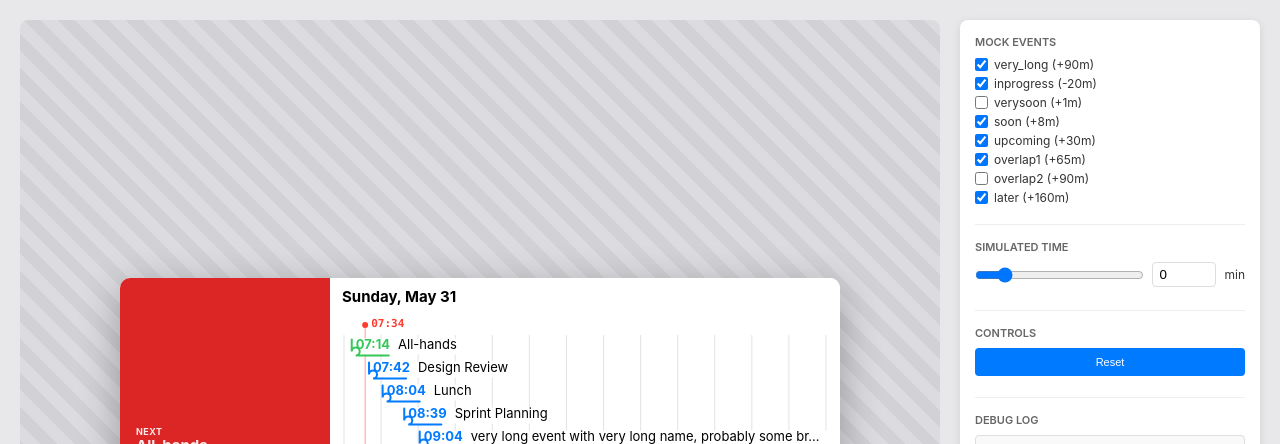
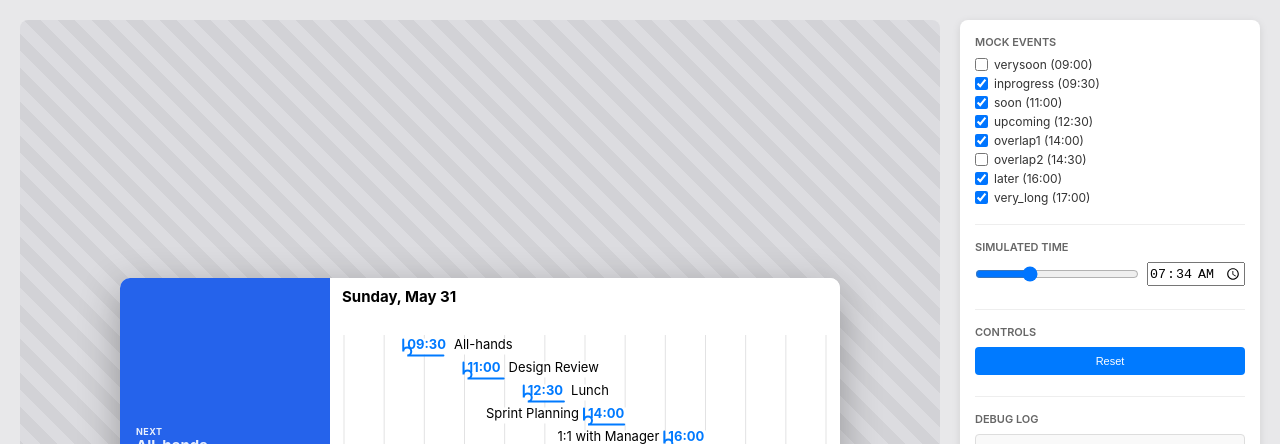
Before and after one commit to Joxter/calendar-reminder, a website built with Vite: page web/index.html in a window 1280 px wide. Shown: the top 444 px of the page. Built offline with nearby package versions, Linux system fonts and the light colour scheme.

Commit message:
better time mocks

```diff
--- a/web/index.html
+++ b/web/index.html
@@ -146,9 +146,8 @@
       <div class="dev-section">
         <h3>Simulated Time</h3>
         <div class="dev-row">
-          <input type="range" id="time-range" min="-120" max="720" step="1" value="0" />
-          <input type="number" id="time-offset" value="0" />
-          <span>min</span>
+          <input type="range" id="time-range" min="0" max="1439" step="1" value="0" />
+          <input type="time" id="time-input" />
         </div>
       </div>
 
--- a/web/src/model.ts
+++ b/web/src/model.ts
@@ -23,27 +23,29 @@
 export interface MockEventDef {
   id: string
   title: string
-  offsetMinutes: number // minutes from `now`; negative = already started
+  startMinute: number // absolute minute of the day (0..1439)
   durationMinutes: number
 }
 
+const hm = (h: number, m = 0) => h * 60 + m // minute-of-day helper
+
 export const mockEventDefs: MockEventDef[] = [
-  { id: 'very_long', title: 'very long event with very long name, probably some broken import from another systems', offsetMinutes: 90, durationMinutes: 180 },
-  { id: 'inprogress', title: 'All-hands', offsetMinutes: -20, durationMinutes: 60 },
-  { id: 'verysoon', title: 'Standup', offsetMinutes: 1, durationMinutes: 15 },
-  { id: 'soon', title: 'Design Review', offsetMinutes: 8, durationMinutes: 60 },
-  { id: 'upcoming', title: 'Lunch', offsetMinutes: 30, durationMinutes: 60 },
-  { id: 'overlap1', title: 'Sprint Planning', offsetMinutes: 65, durationMinutes: 60 },
-  { id: 'overlap2', title: 'Retrospective', offsetMinutes: 90, durationMinutes: 60 },
-  { id: 'later', title: '1:1 with Manager', offsetMinutes: 160, durationMinutes: 30 },
+  { id: 'verysoon', title: 'Standup', startMinute: hm(9, 0), durationMinutes: 15 },
+  { id: 'inprogress', title: 'All-hands', startMinute: hm(9, 30), durationMinutes: 60 },
+  { id: 'soon', title: 'Design Review', startMinute: hm(11, 0), durationMinutes: 60 },
+  { id: 'upcoming', title: 'Lunch', startMinute: hm(12, 30), durationMinutes: 60 },
+  { id: 'overlap1', title: 'Sprint Planning', startMinute: hm(14, 0), durationMinutes: 60 },
+  { id: 'overlap2', title: 'Retrospective', startMinute: hm(14, 30), durationMinutes: 60 },
+  { id: 'later', title: '1:1 with Manager', startMinute: hm(16, 0), durationMinutes: 30 },
+  { id: 'very_long', title: 'very long event with very long name, probably some broken import from another systems', startMinute: hm(17, 0), durationMinutes: 180 },
 ]
 
-/// Builds CalEvents for the enabled mock ids, relative to `now`, sorted by start.
-export function buildMockEvents(enabledIds: Set<string>, now: Date): CalEvent[] {
+/// Builds CalEvents for the enabled mock ids on `day` (start-of-day), sorted by start.
+export function buildMockEvents(enabledIds: Set<string>, day: Date): CalEvent[] {
   return mockEventDefs
     .filter((d) => enabledIds.has(d.id))
     .map((d) => {
-      const start = new Date(now.getTime() + d.offsetMinutes * 60_000)
+      const start = new Date(day.getTime() + d.startMinute * 60_000)
       const end = new Date(start.getTime() + d.durationMinutes * 60_000)
       return {
         title: d.title,
--- a/web/src/script.ts
+++ b/web/src/script.ts
@@ -2,69 +2,104 @@
 // and drives the calendar render loop. Calendar rendering itself lives in the
 // transpilable modules (layout / timeline / leftColumn); this file is web glue.
 
-import { CalEvent, buildMockEvents, mockEventDefs } from './model'
+import { CalEvent, buildMockEvents, mockEventDefs } from "./model";
 import {
-  computeVisible, rowAt, winW, winContentH, leftW, leftColPad, winVPad,
-  rightColPad, dateHeaderTop, dateHeaderH, dateHeaderGap, timelineW, timelineH,
-} from './layout'
-import { CanvasDrawCtx } from './canvas'
-import { renderTimeline } from './timeline'
-import { renderLeftColumn } from './leftColumn'
+  computeVisible,
+  rowAt,
+  startOfDay,
+  pad2,
+  winW,
+  winContentH,
+  leftW,
+  leftColPad,
+  winVPad,
+  rightColPad,
+  dateHeaderTop,
+  dateHeaderH,
+  dateHeaderGap,
+  timelineW,
+  timelineH,
+} from "./layout";
+import { CanvasDrawCtx } from "./canvas";
+import { renderTimeline } from "./timeline";
+import { renderLeftColumn } from "./leftColumn";
 
 // MARK: - Debug log
 const debugLog = {
-  log(message: string, type: 'info' | 'error' | 'success' = 'info') {
-    const logEl = document.getElementById('debug-log')
-    if (!logEl) return
-    const entry = document.createElement('div')
-    entry.className = `dev-log-entry ${type}`
-    entry.textContent = `[${new Date().toLocaleTimeString()}] ${message}`
-    logEl.appendChild(entry)
-    logEl.scrollTop = logEl.scrollHeight
-    while (logEl.children.length > 20) logEl.removeChild(logEl.firstChild!)
+  log(message: string, type: "info" | "error" | "success" = "info") {
+    const logEl = document.getElementById("debug-log");
+    if (!logEl) return;
+    const entry = document.createElement("div");
+    entry.className = `dev-log-entry ${type}`;
+    entry.textContent = `[${new Date().toLocaleTimeString()}] ${message}`;
+    logEl.appendChild(entry);
+    logEl.scrollTop = logEl.scrollHeight;
+    while (logEl.children.length > 20) logEl.removeChild(logEl.firstChild!);
   },
-}
+};
 
 // MARK: - State
-const DEFAULT_ENABLED = ['inprogress', 'soon', 'upcoming', 'overlap1', 'later', 'very_long']
+const DEFAULT_ENABLED = [
+  "inprogress",
+  "soon",
+  "upcoming",
+  "overlap1",
+  "later",
+  "very_long",
+];
+
+function nowMinuteOfDay(): number {
+  const d = new Date();
+  return d.getHours() * 60 + d.getMinutes();
+}
 
 const state = {
   enabled: new Set<string>(DEFAULT_ENABLED),
-  offsetMin: 0,
+  minuteOfDay: nowMinuteOfDay(), // simulated time-of-day (0..1439), absolute
   events: [] as CalEvent[],
-  now0: new Date(),    // simulated time when events were last built
-  realStart: 0,        // performance baseline for advancing the clock
   selected: null as CalEvent | null,
+};
+
+let ctx: CanvasDrawCtx;
+let leftEl: HTMLElement;
+let dateEl: HTMLElement;
+let canvasEl: HTMLCanvasElement;
+
+const dateFmt = new Intl.DateTimeFormat(undefined, {
+  weekday: "long",
+  month: "short",
+  day: "numeric",
+});
+
+/// Today at the simulated time-of-day.
+function simulatedNow(): Date {
+  return new Date(startOfDay(new Date()).getTime() + state.minuteOfDay * 60_000);
 }
 
-let ctx: CanvasDrawCtx
-let leftEl: HTMLElement
-let dateEl: HTMLElement
-let canvasEl: HTMLCanvasElement
-
-const dateFmt = new Intl.DateTimeFormat(undefined, { weekday: 'long', month: 'short', day: 'numeric' })
-
-function displayNow(): Date {
-  return new Date(state.now0.getTime() + (Date.now() - state.realStart))
+/// Rebuilds the (time-independent) mock events. Call on toggle/reset only —
+/// events have fixed absolute times; scrubbing the clock does not move them.
+function rebuildEvents() {
+  state.events = buildMockEvents(state.enabled, startOfDay(new Date()));
+  state.selected = null;
+  render();
 }
 
-/// Rebuilds mock events against a fresh simulated `now0`. Call on offset/toggle change.
-function rebuild() {
-  state.now0 = new Date(Date.now() + state.offsetMin * 60_000)
-  state.realStart = Date.now()
-  state.events = buildMockEvents(state.enabled, state.now0)
-  state.selected = null
-  render()
+function minuteToHHMM(min: number): string {
+  return `${pad2(Math.floor(min / 60))}:${pad2(min % 60)}`;
+}
+function hhmmToMinute(s: string): number {
+  const [h, m] = s.split(":").map(Number);
+  return h * 60 + m;
 }
 
 function render() {
-  const now = displayNow()
-  const vis = computeVisible(state.events, now)
+  const now = simulatedNow();
+  const vis = computeVisible(state.events, now);
 
-  dateEl.textContent = dateFmt.format(now)
-  renderLeftColumn(leftEl, { selected: state.selected, next: vis.next, now })
+  dateEl.textContent = dateFmt.format(now);
+  renderLeftColumn(leftEl, { selected: state.selected, next: vis.next, now });
 
-  ctx.clear()
+  ctx.clear();
   renderTimeline(ctx, {
     events: vis.visible,
     hiddenPast: vis.hiddenPast,
@@ -73,103 +108,108 @@
     now,
     width: timelineW,
     height: timelineH,
-  })
+  });
 }
 
 // MARK: - Window dimensions (single source of truth = layout.ts)
 function applyDimensions() {
-  const win = document.getElementById('window')!
-  win.style.width = `${winW}px`
-  win.style.height = `${winContentH}px`
+  const win = document.getElementById("window")!;
+  win.style.width = `${winW}px`;
+  win.style.height = `${winContentH}px`;
 
-  leftEl.style.width = `${leftW}px`
-  leftEl.style.padding = `${winVPad}px ${leftColPad}px`
+  leftEl.style.width = `${leftW}px`;
+  leftEl.style.padding = `${winVPad}px ${leftColPad}px`;
 
-  dateEl.style.margin = `${dateHeaderTop}px 0 ${dateHeaderGap}px ${rightColPad + 8}px`
-  dateEl.style.height = `${dateHeaderH}px`
-  dateEl.style.fontSize = `15px`
+  dateEl.style.margin = `${dateHeaderTop}px 0 ${dateHeaderGap}px ${rightColPad + 8}px`;
+  dateEl.style.height = `${dateHeaderH}px`;
+  dateEl.style.fontSize = `15px`;
 
-  canvasEl.style.width = `${timelineW}px`
-  canvasEl.style.height = `${timelineH}px`
-  canvasEl.style.marginLeft = `${rightColPad}px`
+  canvasEl.style.width = `${timelineW}px`;
+  canvasEl.style.height = `${timelineH}px`;
+  canvasEl.style.marginLeft = `${rightColPad}px`;
 }
 
 // MARK: - Dev tools
 function buildMockControls() {
-  const host = document.getElementById('mock-events')!
+  const host = document.getElementById("mock-events")!;
   for (const def of mockEventDefs) {
-    const row = document.createElement('div')
-    row.className = 'mock-row'
-    const cb = document.createElement('input')
-    cb.type = 'checkbox'
-    cb.id = `mock-${def.id}`
-    cb.checked = state.enabled.has(def.id)
-    cb.addEventListener('change', () => {
-      if (cb.checked) state.enabled.add(def.id)
-      else state.enabled.delete(def.id)
-      debugLog.log(`${cb.checked ? 'enabled' : 'disabled'} "${def.id}"`)
-      rebuild()
-    })
-    const label = document.createElement('label')
-    label.htmlFor = cb.id
-    label.textContent = `${def.id} (${def.offsetMinutes >= 0 ? '+' : ''}${def.offsetMinutes}m)`
-    row.append(cb, label)
-    host.appendChild(row)
+    const row = document.createElement("div");
+    row.className = "mock-row";
+    const cb = document.createElement("input");
+    cb.type = "checkbox";
+    cb.id = `mock-${def.id}`;
+    cb.checked = state.enabled.has(def.id);
+    cb.addEventListener("change", () => {
+      if (cb.checked) state.enabled.add(def.id);
+      else state.enabled.delete(def.id);
+      debugLog.log(`${cb.checked ? "enabled" : "disabled"} "${def.id}"`);
+      rebuildEvents();
+    });
+    const label = document.createElement("label");
+    label.htmlFor = cb.id;
+    label.textContent = `${def.id} (${minuteToHHMM(def.startMinute)})`;
+    row.append(cb, label);
+    host.appendChild(row);
   }
 }
 
 function wireTimeControls() {
-  const range = document.getElementById('time-range') as HTMLInputElement
-  const num = document.getElementById('time-offset') as HTMLInputElement
+  const range = document.getElementById("time-range") as HTMLInputElement;
+  const input = document.getElementById("time-input") as HTMLInputElement;
   const apply = (v: number) => {
-    state.offsetMin = v
-    range.value = String(v)
-    num.value = String(v)
-    rebuild()
-  }
-  range.addEventListener('input', () => apply(Number(range.value)))
-  num.addEventListener('change', () => apply(Number(num.value)))
+    state.minuteOfDay = Math.max(0, Math.min(1439, v));
+    range.value = String(state.minuteOfDay);
+    input.value = minuteToHHMM(state.minuteOfDay);
+    render(); // events are fixed; only the simulated clock moves
+  };
+  range.addEventListener("input", () => apply(Number(range.value)));
+  input.addEventListener("change", () => {
+    if (input.value) apply(hhmmToMinute(input.value));
+  });
 
-  document.getElementById('reset-btn')!.addEventListener('click', () => {
-    state.enabled = new Set(DEFAULT_ENABLED)
+  document.getElementById("reset-btn")!.addEventListener("click", () => {
+    state.enabled = new Set(DEFAULT_ENABLED);
     for (const def of mockEventDefs) {
-      ;(document.getElementById(`mock-${def.id}`) as HTMLInputElement).checked = state.enabled.has(def.id)
+      (document.getElementById(`mock-${def.id}`) as HTMLInputElement).checked =
+        state.enabled.has(def.id);
     }
-    apply(0)
-    debugLog.log('reset', 'info')
-  })
+    rebuildEvents();
+    apply(nowMinuteOfDay());
+    debugLog.log("reset", "info");
+  });
+
+  apply(state.minuteOfDay); // sync both inputs to the initial value
 }
 
 function wireCanvasSelection() {
-  canvasEl.addEventListener('click', (e) => {
-    const rect = canvasEl.getBoundingClientRect()
-    const y = e.clientY - rect.top
-    const now = displayNow()
-    const vis = computeVisible(state.events, now)
-    const row = rowAt(y, vis.rowOffset, vis.visible.length)
-    if (row == null) return
-    const ev = vis.visible[row]
-    state.selected = state.selected === ev ? null : ev // toggle
-    render()
-  })
+  canvasEl.addEventListener("click", (e) => {
+    const rect = canvasEl.getBoundingClientRect();
+    const y = e.clientY - rect.top;
+    const now = simulatedNow();
+    const vis = computeVisible(state.events, now);
+    const row = rowAt(y, vis.rowOffset, vis.visible.length);
+    if (row == null) return;
+    const ev = vis.visible[row];
+    state.selected = state.selected === ev ? null : ev; // toggle
+    render();
+  });
 }
 
 // MARK: - Init
 function init() {
-  leftEl = document.getElementById('left-column')!
-  dateEl = document.getElementById('date-header')!
-  canvasEl = document.getElementById('timeline') as HTMLCanvasElement
+  leftEl = document.getElementById("left-column")!;
+  dateEl = document.getElementById("date-header")!;
+  canvasEl = document.getElementById("timeline") as HTMLCanvasElement;
 
-  applyDimensions()
-  ctx = new CanvasDrawCtx(canvasEl)
+  applyDimensions();
+  ctx = new CanvasDrawCtx(canvasEl);
 
-  buildMockControls()
-  wireTimeControls()
-  wireCanvasSelection()
+  buildMockControls();
+  rebuildEvents(); // build fixed events before the first render
+  wireTimeControls(); // also performs the initial render via apply()
+  wireCanvasSelection();
 
-  rebuild()
-  setInterval(render, 1000) // advance countdown + now marker
-  debugLog.log('App initialized', 'success')
+  debugLog.log("App initialized", "success");
 }
 
-document.addEventListener('DOMContentLoaded', init)
+document.addEventListener("DOMContentLoaded", init);
```
